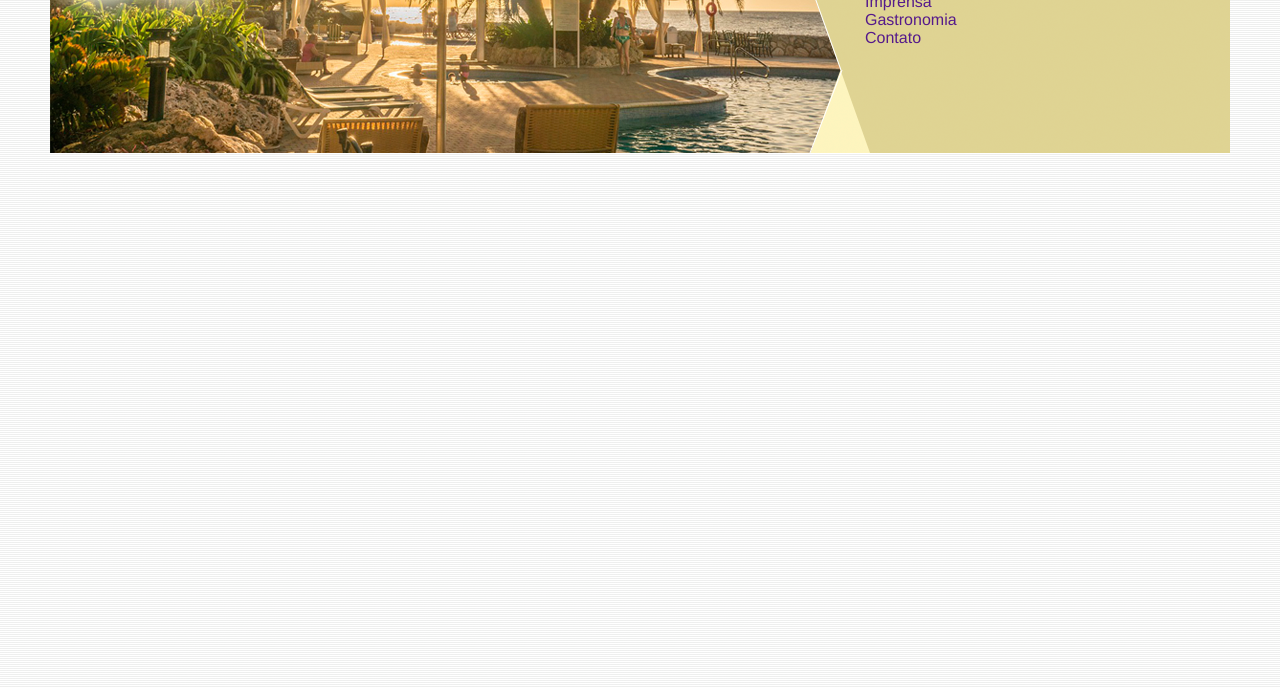
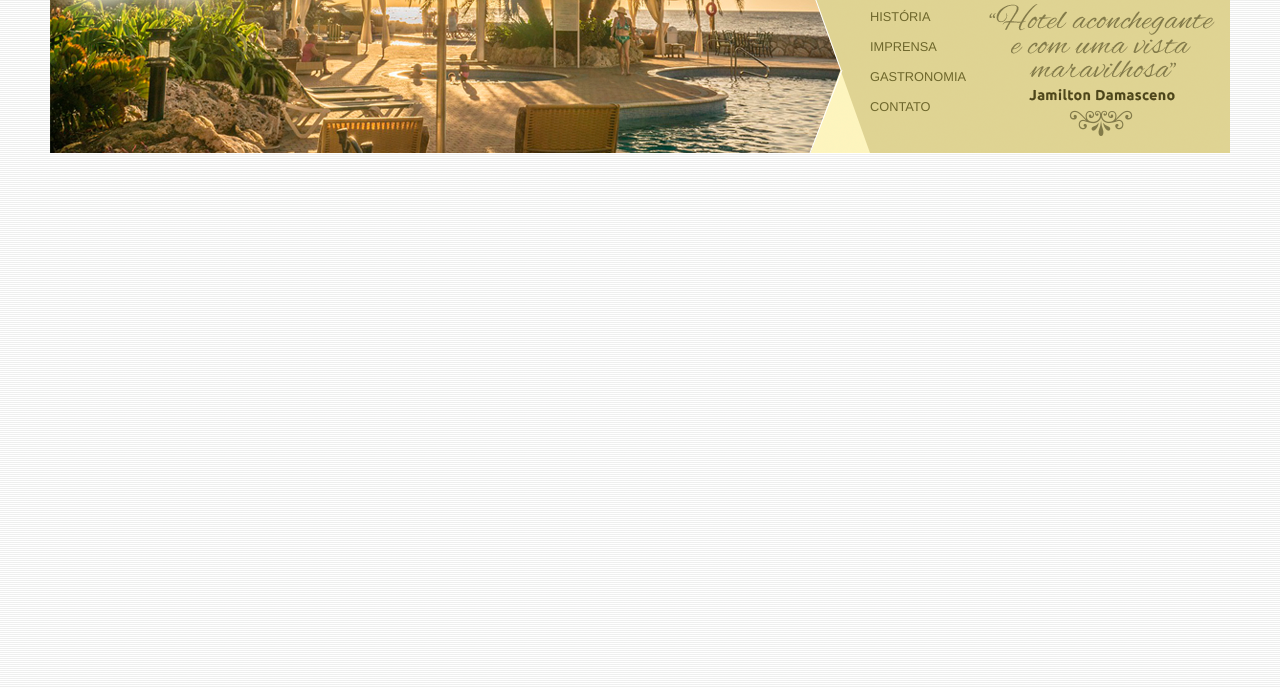
Before and after one commit to JoaoVictorSou/chale-hotel-site, a plain HTML site: page index.html in a window 1280 px wide. Shown: the part 112-800 px from the top of the page. Drawn offline with Linux system fonts and the light colour scheme.

Commit message:
menu vertical implementado

```diff
--- a/css/style.css
+++ b/css/style.css
@@ -73,3 +73,23 @@ header nav {
     padding: 5px 10px;
     color: #fff5b0;
 }
+#nav-container #menu {
+    margin-top: 15px;
+}
+#nav-container #menu ul {
+    text-transform: uppercase;
+    font-size: 0.8em;
+    float: left;
+
+}
+#nav-container #menu ul li a {
+    color: #6e672c;
+    line-height: 30px;
+    padding: 5px;
+}
+#nav-container #menu ul li a:hover {
+    background-color: #fdf6be;
+}
+#nav-container #menu img {
+    float: right;
+}
--- a/index.html
+++ b/index.html
@@ -24,6 +24,7 @@
                         <a href="">Reservar</a>
                         <div class="clear"></div>
                     </div>
+                    <div id="menu">
                         <ul>
                             <li>
                                 <a href="">Home</a>
@@ -41,6 +42,9 @@
                                 <a href="">Contato</a>
                             </li>
                         </ul>
+                        <img src="img/depoimento.png" alt="Hotel aconchegante e com uma vista maravilhosa, avalia Jamilton Damasceno">
+                        <div class="clear"></div>
+                    </div>
                 </div>
             </nav>
         </header>
```
Lines whose indentation alone changed are shown as unchanged.
